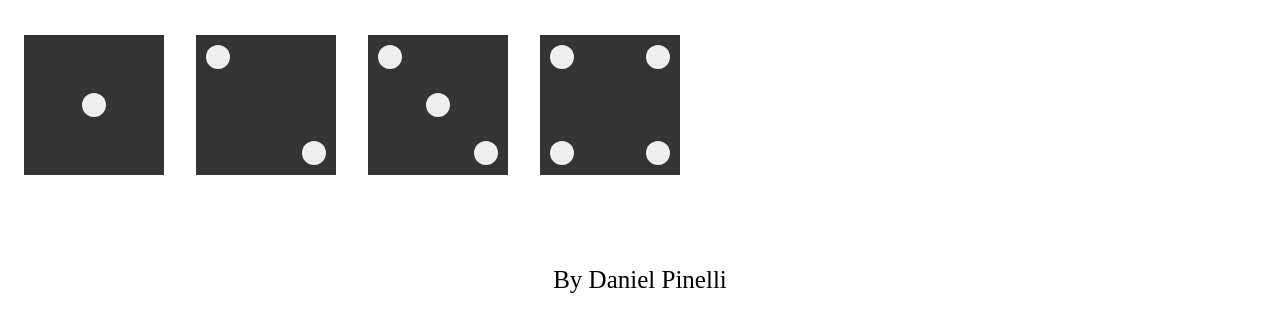
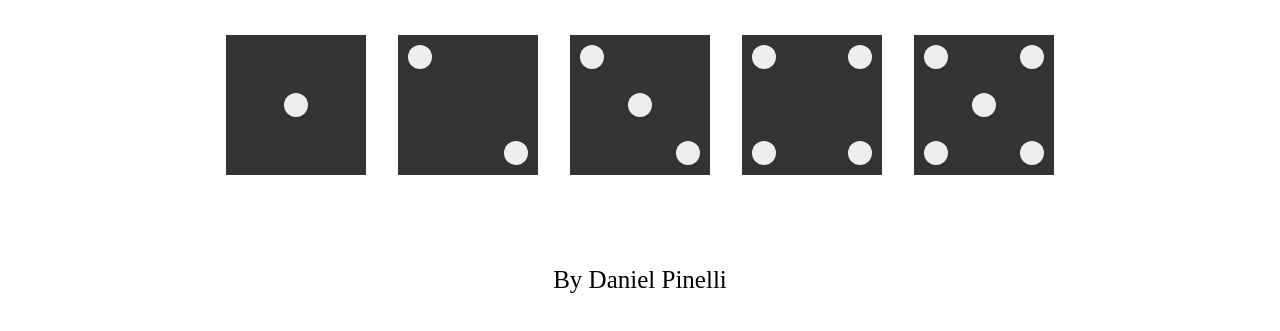
Before and after one commit to DaniPinelli/dice, a plain HTML site: page index.html in a window 1280 px wide. Shown: the part 61-392 px from the top of the page. Drawn offline with Linux system fonts and the light colour scheme.

Commit message:
Face five done

```diff
--- a/index.html
+++ b/index.html
@@ -37,6 +37,17 @@
                 <div class="dot"></div>
             </div>
         </div>
+        <div class="face-5">
+            <div class="column">
+                <div class="dot"></div>
+                <div class="dot"></div>
+            </div>
+            <div class="dot middle"></div>
+            <div class="column">
+                <div class="dot"></div>
+                <div class="dot"></div>
+            </div>
+        </div>
     </div>
 
     <footer>By Daniel Pinelli</footer>
--- a/styles.css
+++ b/styles.css
@@ -4,6 +4,8 @@ h1 {
 
 .dice {
     display: flex;
+    flex-wrap: wrap;
+    justify-content: center;
 }
 
 [class^="face-"] {
@@ -57,6 +59,21 @@ h1 {
     justify-content: space-between;
 }
 
+.face-5 {
+    display: flex;
+    justify-content: space-between;
+}
+
+.face-5 .column {
+    display: flex;
+    flex-direction: column;
+    justify-content: space-between;
+}
+
+.face-5 .middle {
+    align-self: center;
+}
+
 footer {
     padding-top: 3em;
     text-align: center;
```
